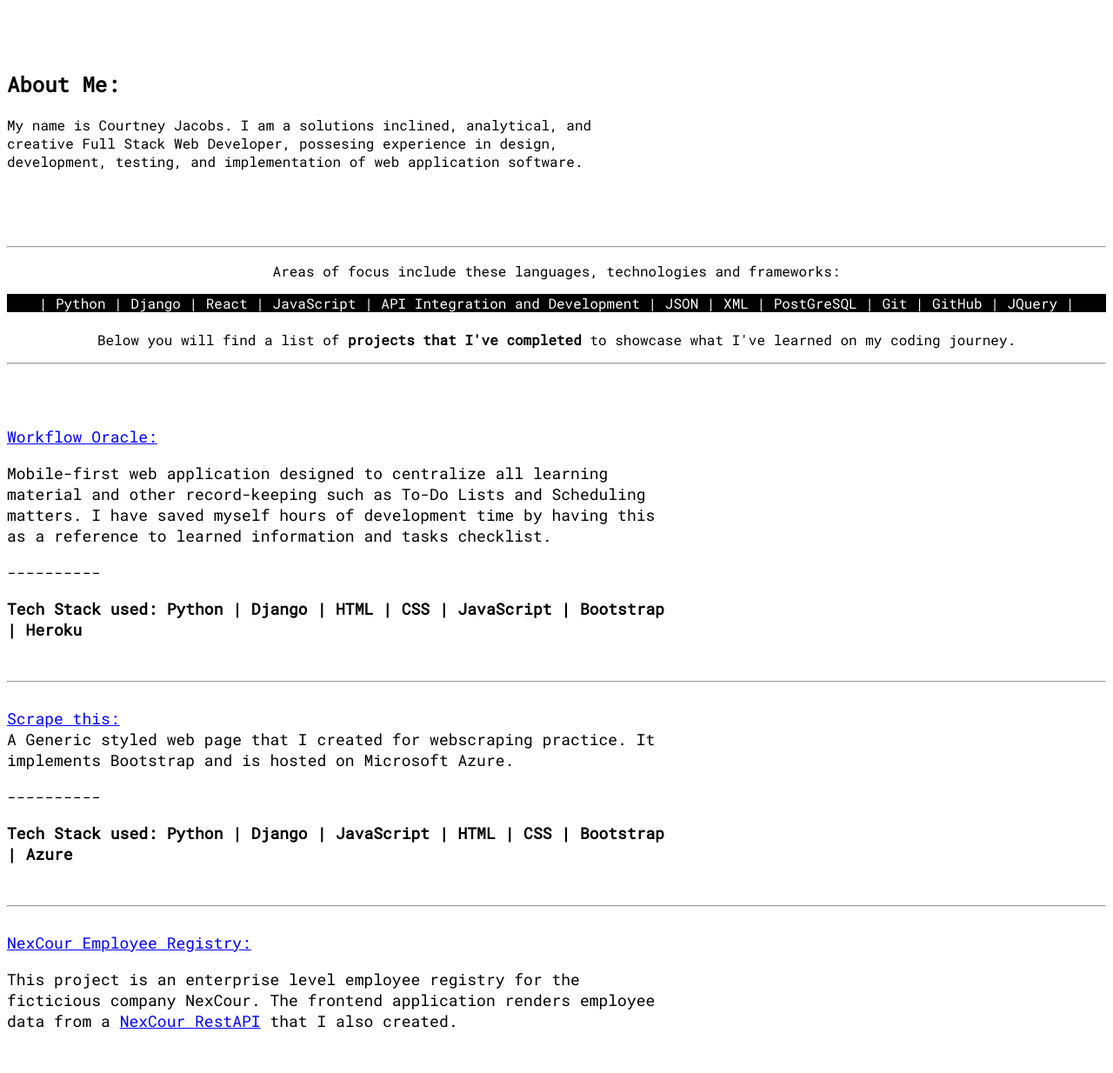
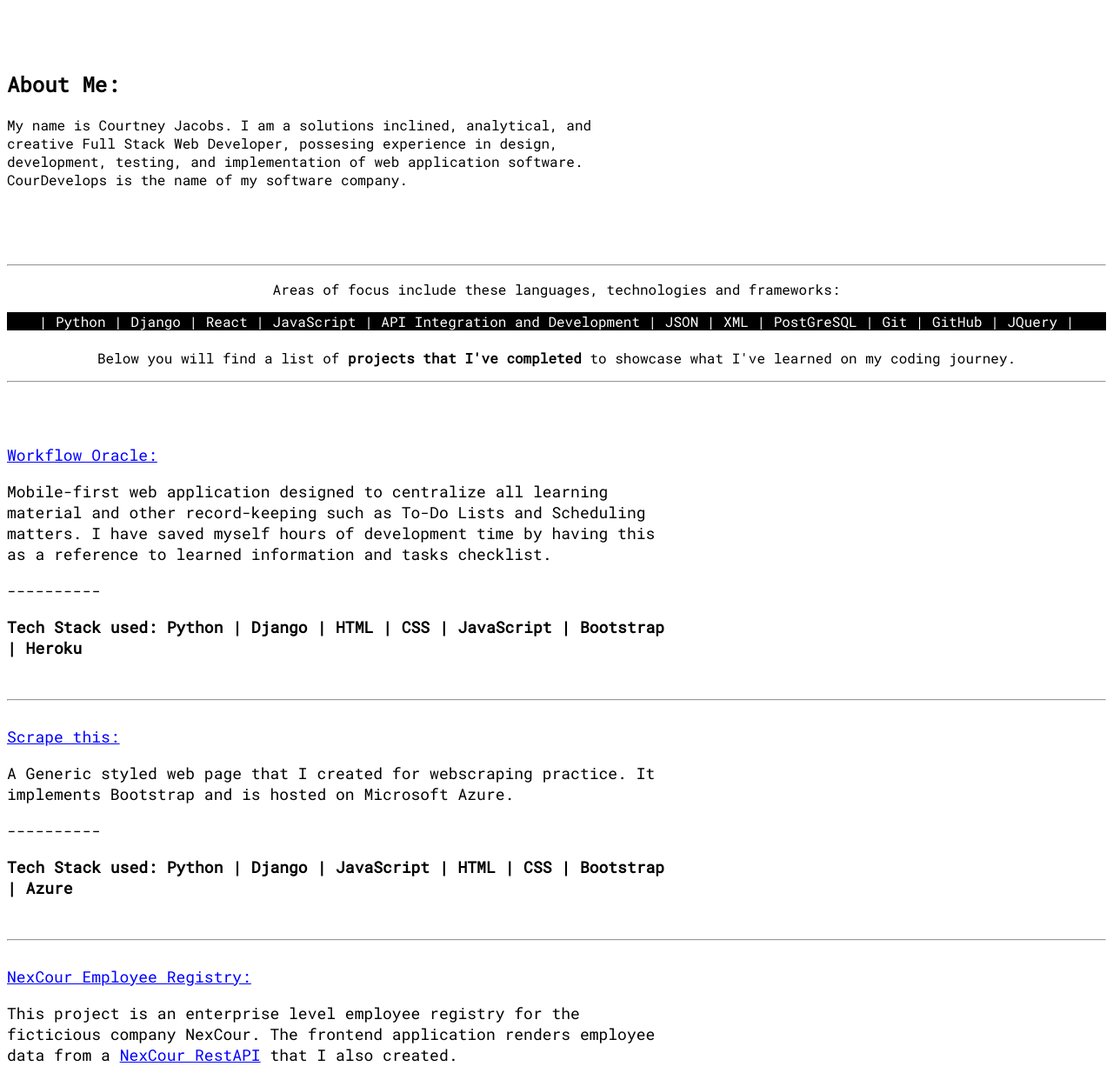
Before and after one commit to courthub74/CourDevs-Portfolio, a Django app: page / in a window 1280 px wide. Shown: the part 188-1422 px from the top of the page at 87% size. Run offline with Django 3.2, Linux system fonts and the light colour scheme; some libraries are stand-ins or nearby versions.

```diff
--- a/portfolioPages/templates/home.html
+++ b/portfolioPages/templates/home.html
@@ -95,7 +95,7 @@
     <div class="container">
         <p class="left">
             My name is Courtney Jacobs. I am a solutions inclined, analytical, and creative Full Stack Web Developer, possesing experience in
-            design, development, testing, and implementation of web application software. <br><br>
+            design, development, testing, and implementation of web application software. CourDevelops is the name of my software company.<br><br>
             {% comment %} I have had a fascination with coding since my first internship, studying computer science in college.
             I was a support technician for a Software as a service company.  What started as a mere one day a week gig turned into a 7 year long work experience,
             which later elevated to team supervisor as the company grew.
@@ -162,7 +162,7 @@
 
     <div class="left bigger">
         <a class="blue" href="http://40.117.248.239/" target="_blank">Scrape this:</a><br>
-        <ps>A Generic styled web page that I created for webscraping practice.
+        <p>A Generic styled web page that I created for webscraping practice.
         It implements Bootstrap and is hosted on Microsoft Azure.</p>
 
             ----------
@@ -321,7 +321,7 @@
     <div class="left bigger">
         <a class="blue" href="http://foodbanks.courdevelops.com/" target="_blank">Food Pantry App:</a><br>
         <p>A mobile first web application, created for family members of mine who
-            needed to locate local food banks to volunteer. <br> I also created the RestAPI that stores the info needed
+            needed to locate local food banks to volunteer. I also created the RestAPI that stores the info needed
             for on each foodbank.</p>
 
 
```
